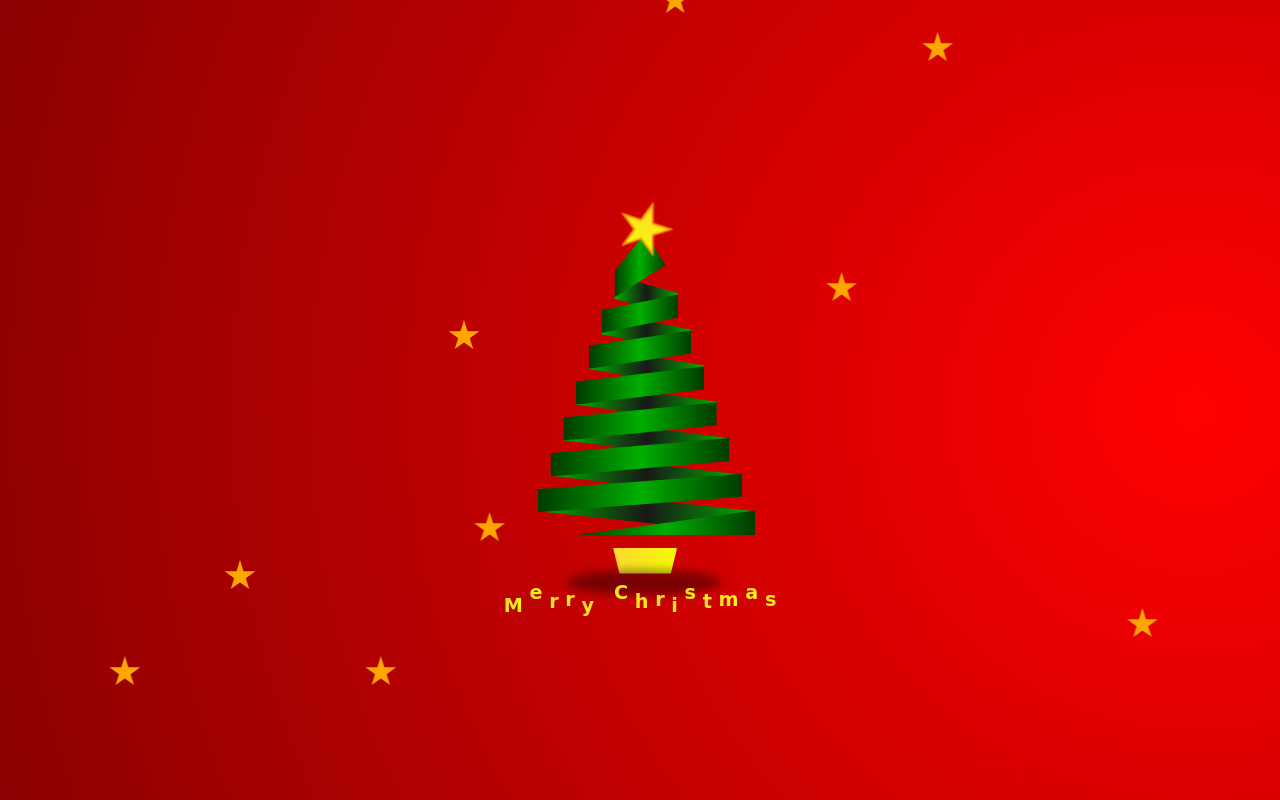
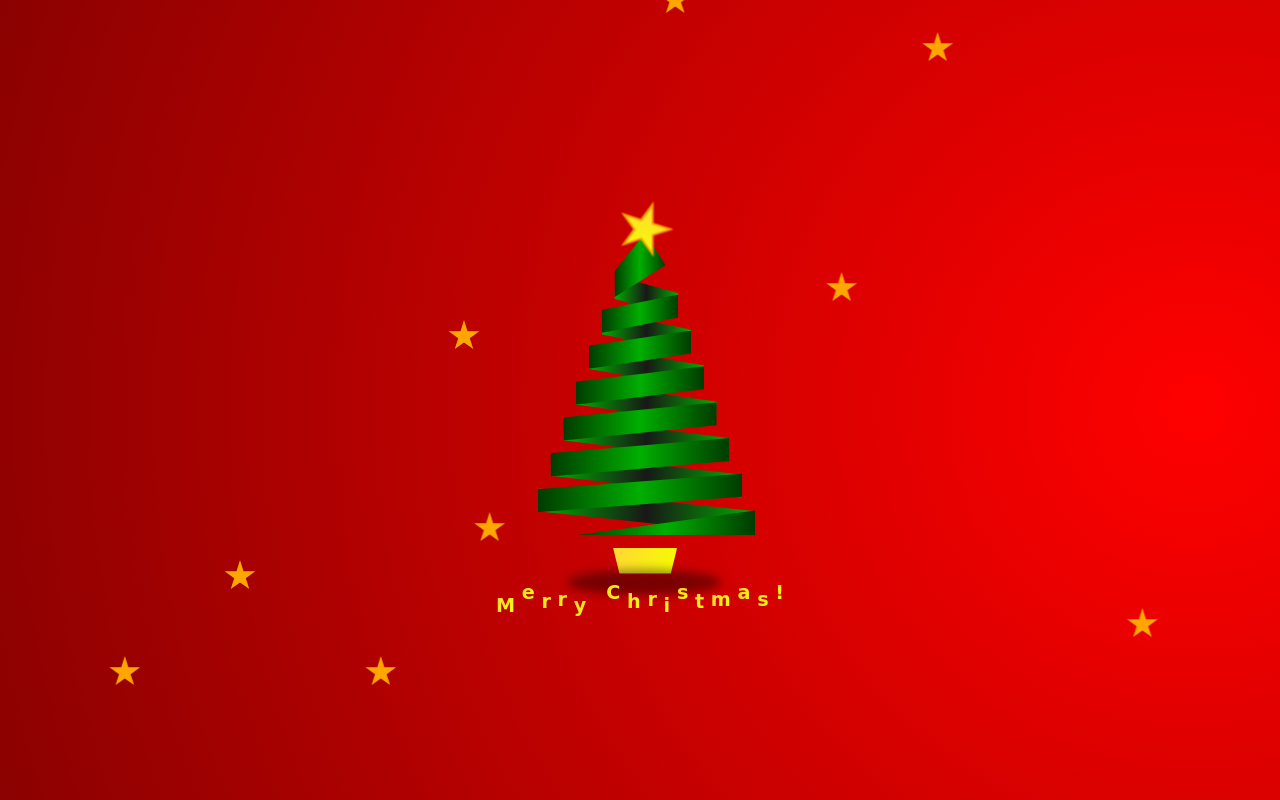
Before and after one commit to 525gtarantola/Holiday-Animation, a plain HTML site: page index.html in a window 1280 px wide. Shown: the top 800 px of the page. Drawn offline with nearby package versions, Linux system fonts and the light colour scheme; a web font is replaced by a local one.

Commit message:
end of class commit

```diff
--- a/index.html
+++ b/index.html
@@ -65,6 +65,7 @@
         <span class="wish-letter">m</span>
         <span class="wish-letter">a</span>
         <span class="wish-letter">s</span>
+        <span class="wish-letter">!</span>
     </h1>
 
 
```
